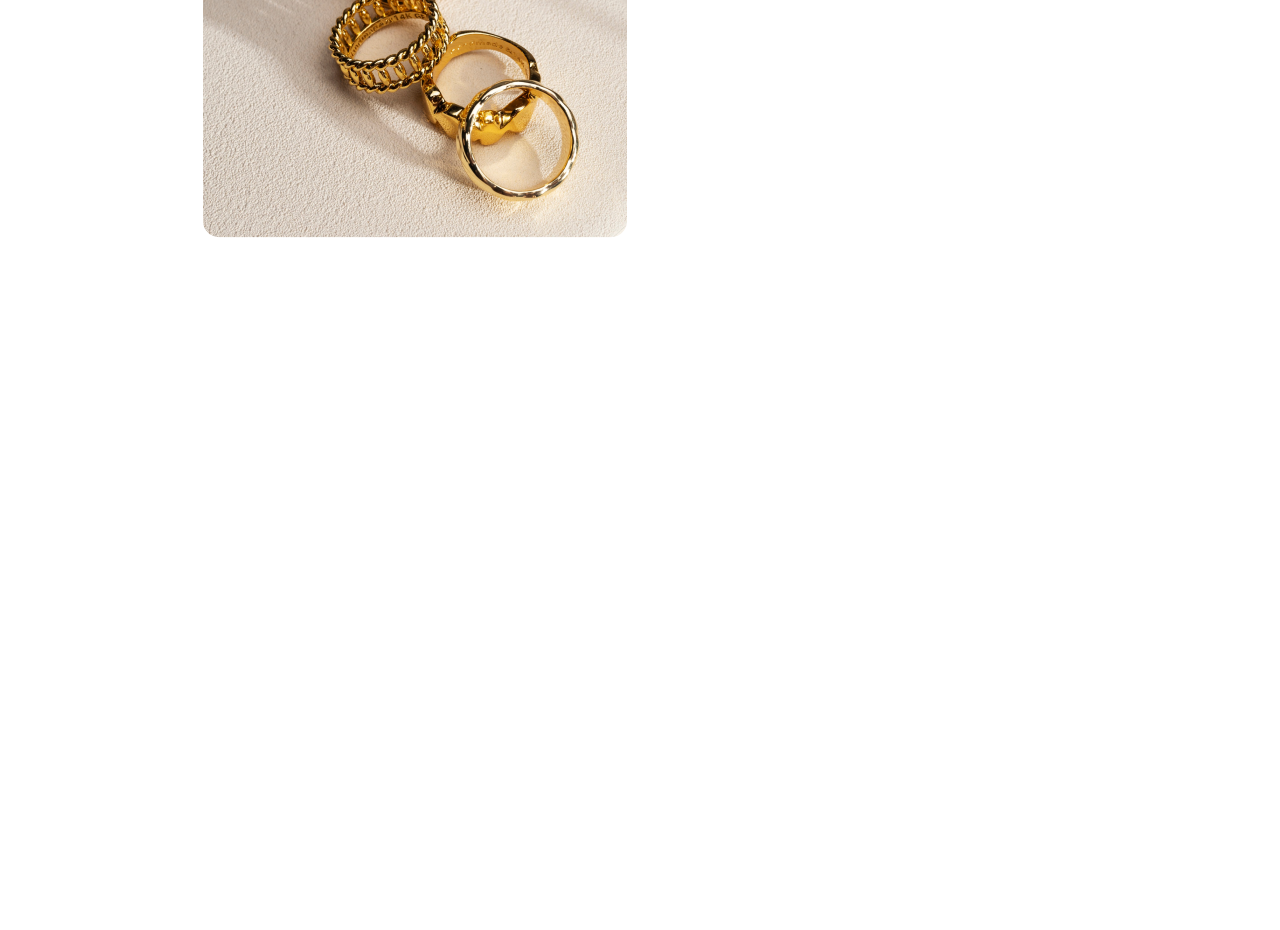
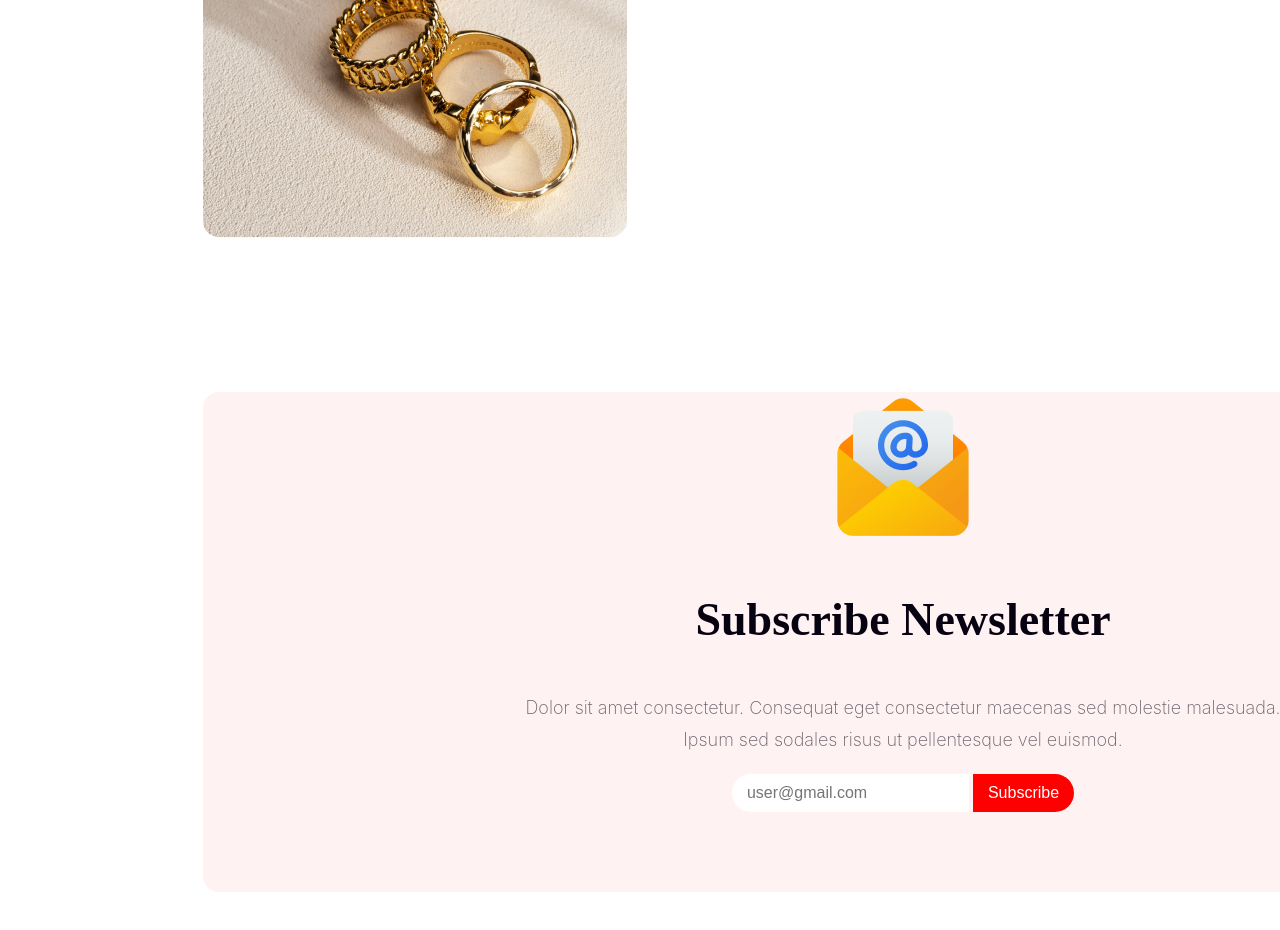
Before and after one commit to Nasim-Taif/new-year-poster, a plain HTML site: page index.html in a window 1280 px wide. Shown: the part 4348-5278 px from the top of the page. Before the commit the page ends 4648 px from the top, so only its background shows below. Drawn offline with Linux system fonts and the light colour scheme.

Commit message:
Subscribe section done

```diff
--- a/index.html
+++ b/index.html
@@ -59,8 +59,23 @@
         </div>
 
 
+     </section>
 
+     <!-- subscribe section  -->
+     <section class="subscribe">
+        <div class="subscribe-description">
+            <img src="./pictures/Group 61.png" alt="" class="subcribe-img">
+            <h3 class="subscribe-title">Subscribe Newsletter</h3>
+            <p class="subsribe-description">Dolor sit amet consectetur. Consequat eget consectetur maecenas sed molestie malesuada. <br> Ipsum sed sodales risus ut pellentesque vel euismod. </p>
+
+        </div>
+        <div class="subscribe-form">
+            <input class="subscribe-text" type="email" name="" id="" placeholder="user@gmail.com">
+            <button class="subscribe-btn">Subscribe</button>
+
+        </div>
      </section>
+
 
 </body>
 </html>
--- a/styles/poster.css
+++ b/styles/poster.css
@@ -148,3 +148,52 @@ font-weight: 400;
     margin-right: 50px;
     margin-bottom: 50px;
 }
+
+/* subscribe section styles */
+
+.subscribe{
+    border-radius: 16px;
+background: rgba(255, 0, 0, 0.05);
+width: 1400px;
+height: 500px;
+margin-left: 195px;
+text-align: center;
+margin-bottom: 100px;
+margin-top: 100px;
+}
+.subscribe-title{
+    color: #070211;
+text-align: center;
+font-family: Merriweather;
+font-size: 46px;
+font-style: normal;
+font-weight: 900;
+line-height: normal;
+text-transform: capitalize;
+}
+.subsribe-description{
+    color: rgba(7, 2, 17, 0.60);
+text-align: center;
+font-family: Inter;
+font-size: 18px;
+font-style: normal;
+font-weight: 200;
+line-height: 32px; /* 160% */
+}
+.subscribe-text{
+    /* border-radius: 50px; */
+background: #FFF;
+border-top-left-radius: 50px;
+border-bottom-left-radius:50px ;
+border: none;
+font-size: 16px;
+padding: 10px 15px;
+}
+.subscribe-btn{
+    color: #FFF;
+    border-radius: 0px 50px 50px 0px;
+background: #F00;
+padding: 10px 15px;
+border: none;
+font-size: 16px;
+}
```
